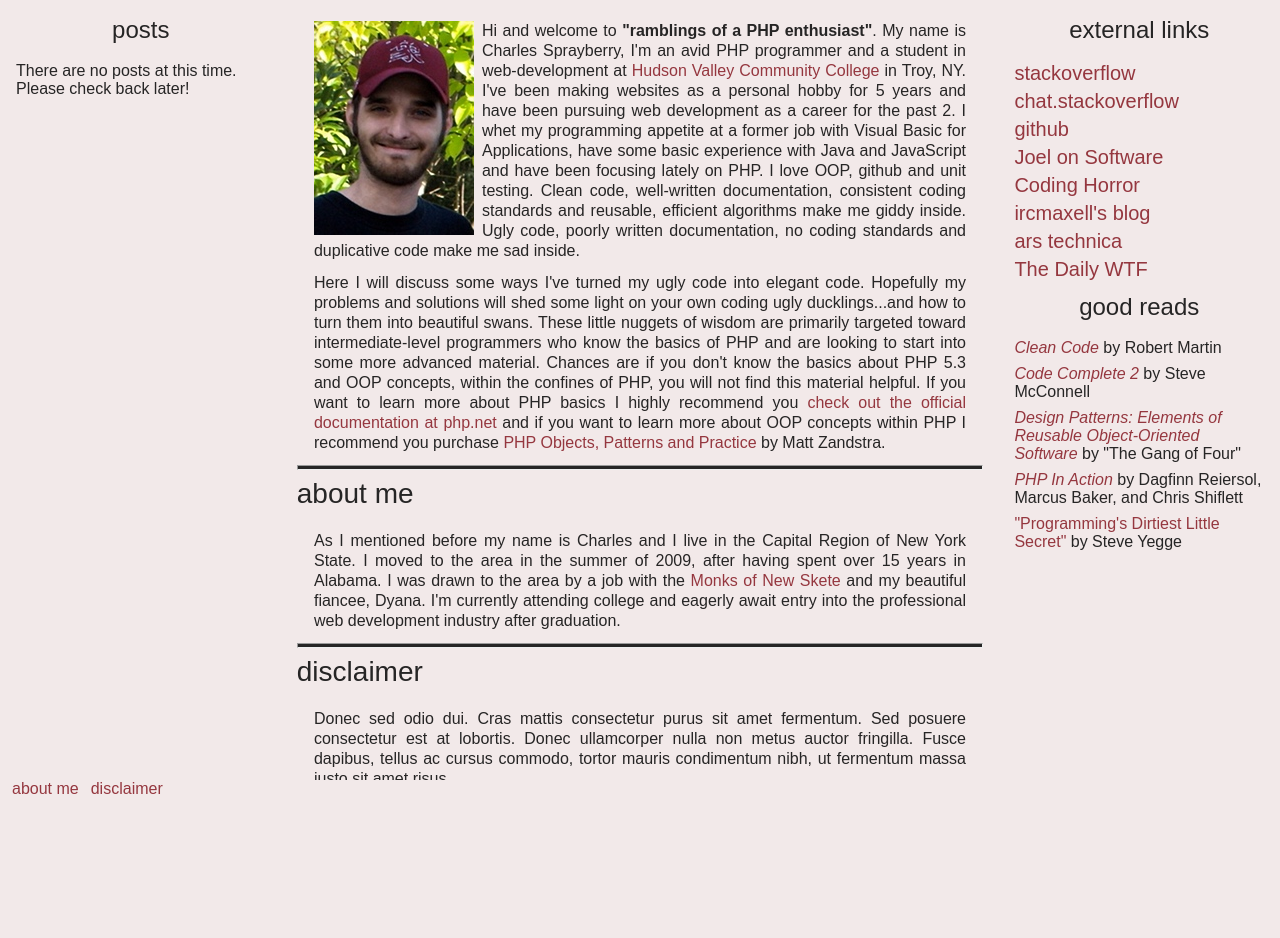
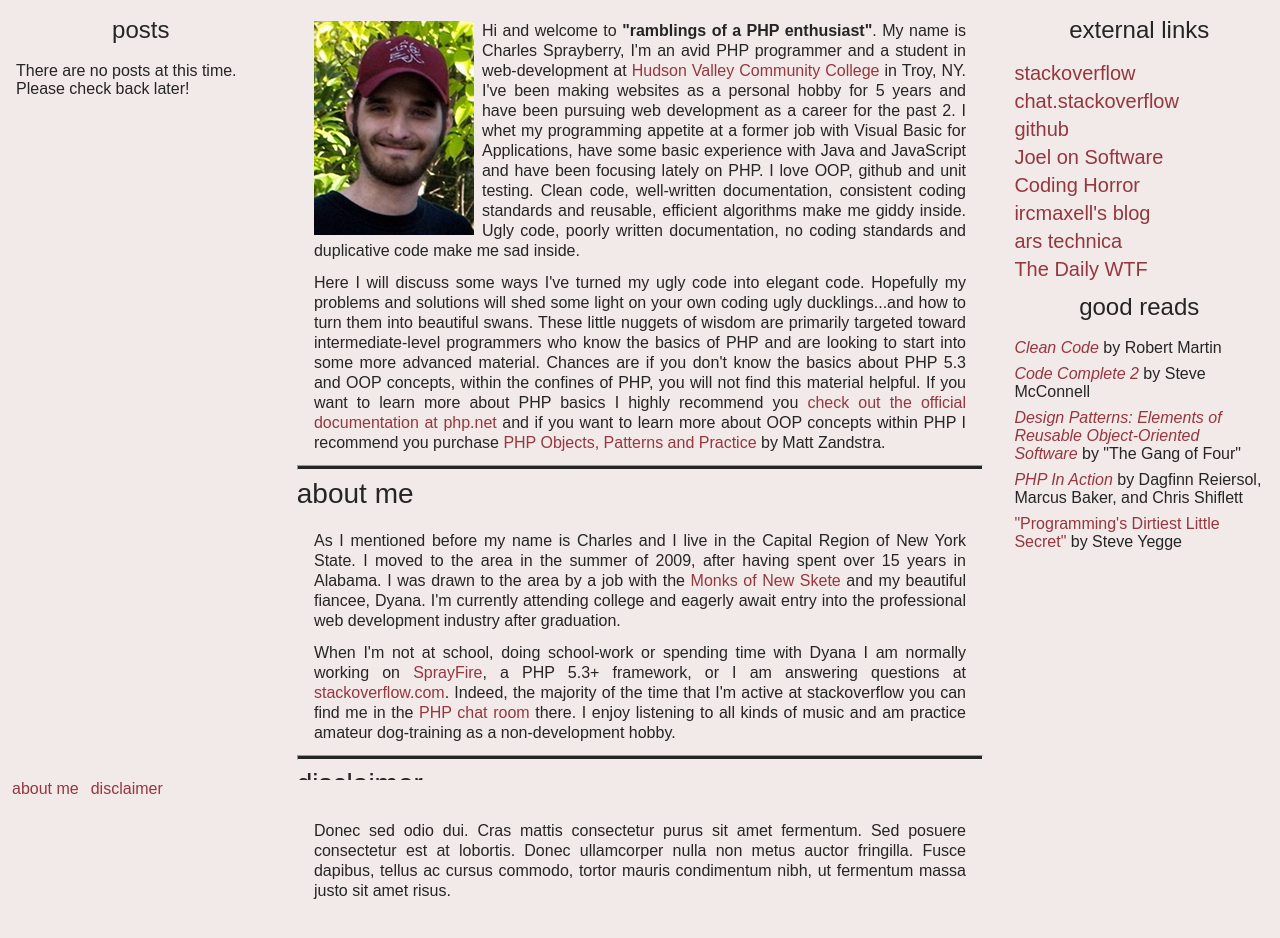
Before and after one commit to cspray/archived-blog, a Jekyll site: the page built from index.html, in a window 1280 px wide, cut to the strip 95-1053 px from the top of the page. Shown: the top 938 px of the strip. Built offline with Jekyll 4.4.1, drawn with Linux system fonts in a browser that asks for light colours; before the commit the page ends 941 px from its top, so only the background shows below that.

Commit message:
UPD adding some content to the about me section

```diff
--- a/_includes/about.html
+++ b/_includes/about.html
@@ -4,4 +4,9 @@ by a job with the <a href="http://www.newsketemonks.com/">Monks of New Skete</a>
 Dyana.  I'm currently attending college and eagerly await entry into the professional web development
 industry after graduation.</p>
 
-<p></p>
+<p>When I'm not at school, doing school-work or spending time with Dyana I am normally working on
+<a href="http://www.github.com/cspray/SprayFire/">SprayFire</a>, a PHP 5.3+ framework, or I am answering
+questions at <a href="http://www.stackoverflow.com/">stackoverflow.com</a>.  Indeed, the majority of
+the time that I'm active at stackoverflow you can find me in the <a href="http://chat.stackoverflow.com/rooms/11/php">
+PHP chat room</a> there.  I enjoy listening to all kinds of music and am practice amateur dog-training
+as a non-development hobby.</p>
```
